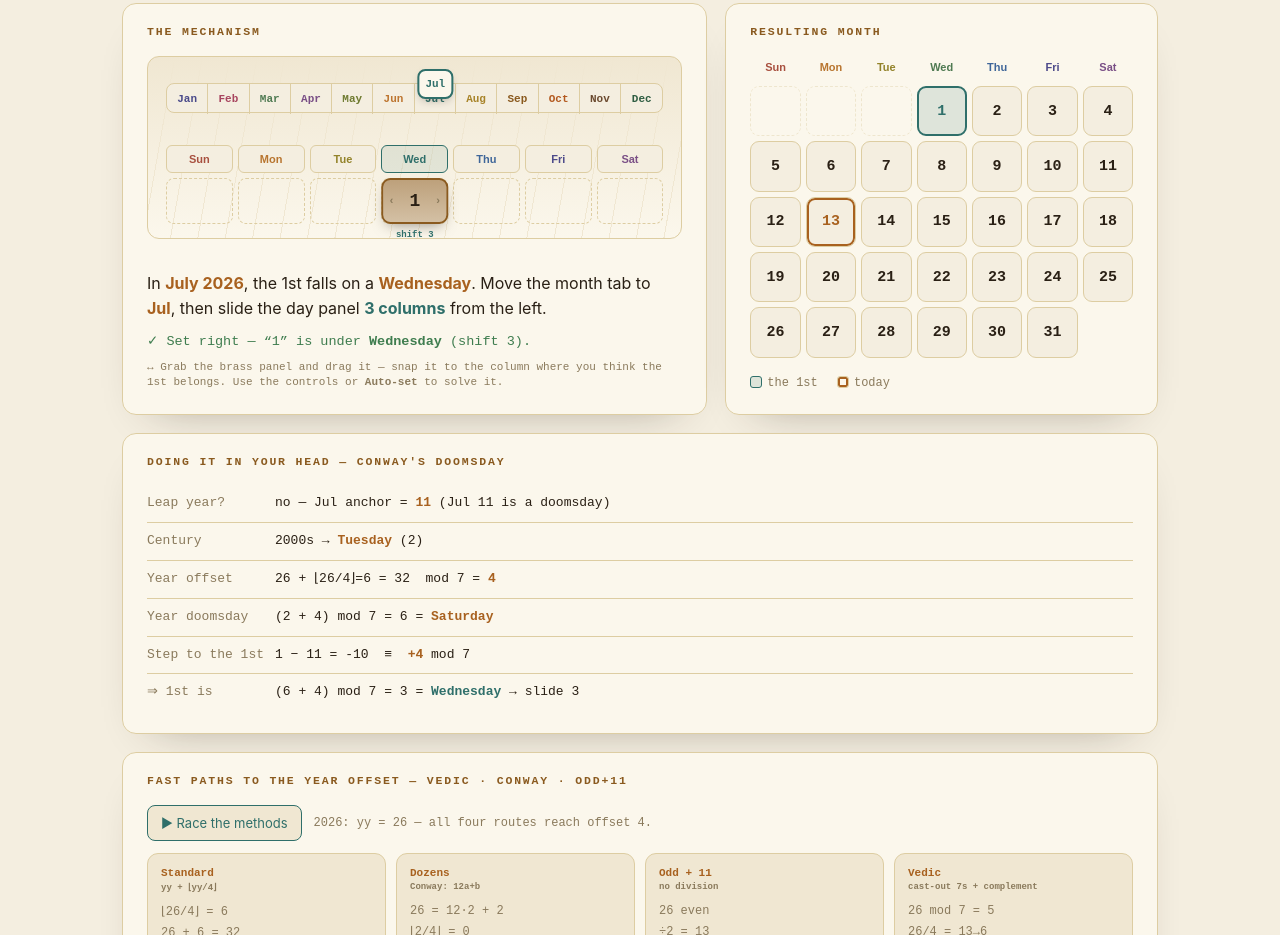
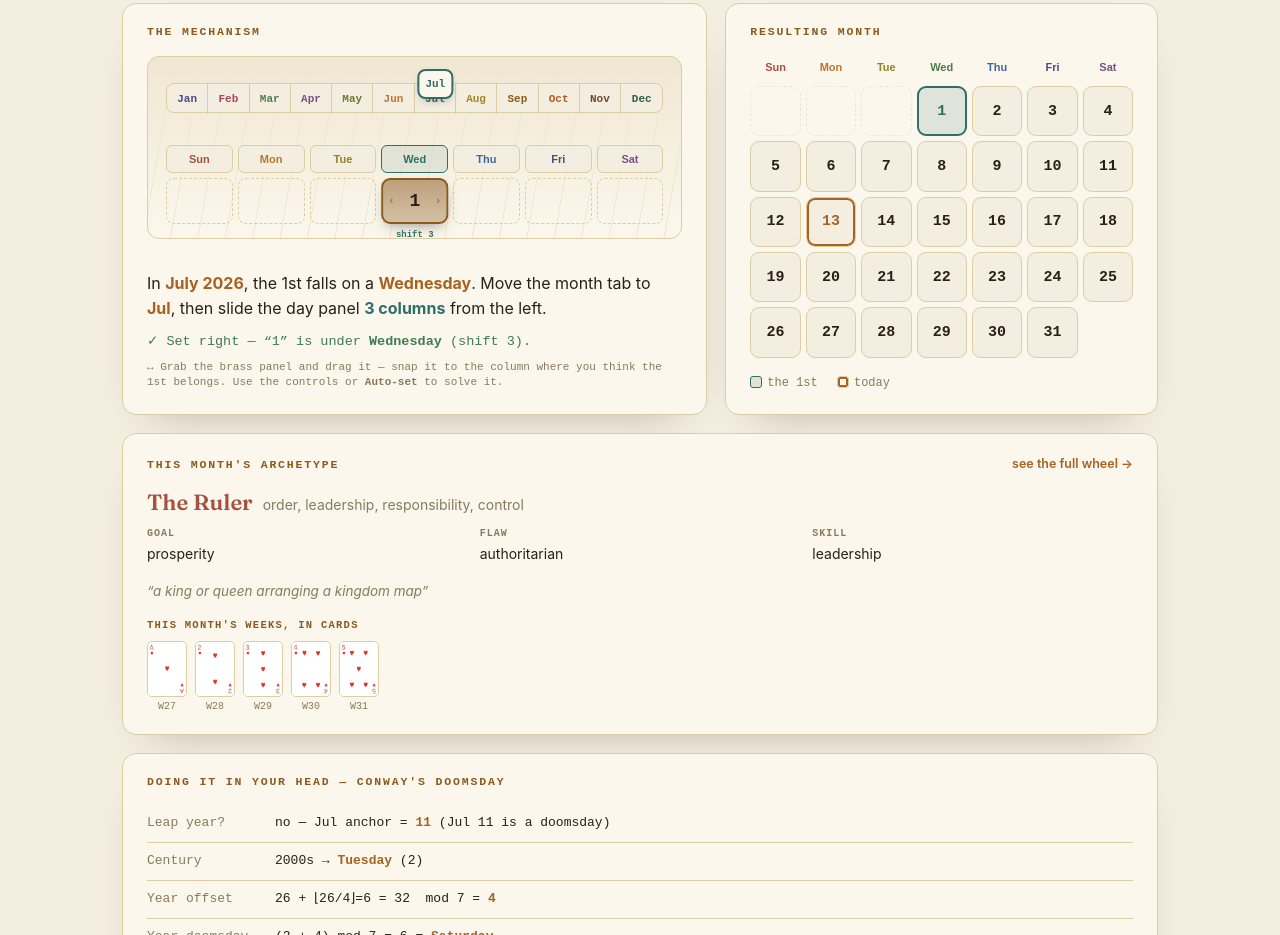
Before and after one commit to DavidTbilisi/Clocks24, a website: page explanation.html in a window 1280 px wide. Shown: the part 326-1261 px from the top of the page. Drawn offline with Linux system fonts and the light colour scheme.

Commit message:
feat(explanation): mix the Archetype Wheel's data into the Doomsday simulator
Add a "This month's archetype" panel to explanation.html that tracks
whatever month/year the simulator is currently browsing (st.y/st.m),
showing that month's brand archetype (goal/flaw/skill/mnemonic) and the
playing cards its ISO weeks draw — reusing months.json/weekCards.json
and the same getISOWeek() approach as archetypes.js, rather than a
static write-up. Links out to the full wheel page.

Co-Authored-By: Claude Sonnet 5 <noreply@anthropic.com>

```diff
--- a/explanation.css
+++ b/explanation.css
@@ -259,7 +259,6 @@ header .lede { margin: 0; max-width: 56ch; color: var(--muted); font-size: 15.5p
 .sw-pick { background: var(--pick-tint); border: 1px solid var(--pick); }
 .sw-today { border: 1px solid var(--line); box-shadow: 0 0 0 2px var(--accent) inset; }
 
-/* ── "Right now" live panel ── */
 /* ── mental math ── */
 .math { font: 13px/1.45 ui-monospace, monospace; }
 .math .row { display: flex; gap: 10px; padding: 9px 0; border-bottom: 1px solid var(--line); }
@@ -291,3 +290,27 @@ header .lede { margin: 0; max-width: 56ch; color: var(--muted); font-size: 15.5p
 .mo-9.mo-9 { color: var(--mo-9); }
 .mo-10.mo-10 { color: var(--mo-10); }
 .mo-11.mo-11 { color: var(--mo-11); }
+
+/* ── "This month's archetype" — mixes the Archetype Wheel's data into the simulator ── */
+.archetype-panel h2 { display: flex; align-items: baseline; justify-content: space-between; flex-wrap: wrap; gap: 8px; }
+.wheel-link { text-transform: none; letter-spacing: normal; font: 600 12.5px -apple-system, sans-serif; color: var(--accent); text-decoration: none; }
+.wheel-link:hover { text-decoration: underline; }
+.wheel-link:focus-visible { outline: 2px solid var(--pick); outline-offset: 2px; }
+
+.archetype-head { display: flex; flex-wrap: wrap; align-items: baseline; gap: 6px 10px; margin-bottom: 14px; }
+.archetype-name { font: 600 22px/1.2 "Fraunces", Georgia, serif; }
+.archetype-idea { color: var(--muted); font-size: 14px; }
+
+.archetype-gfs { display: grid; grid-template-columns: repeat(3,1fr); gap: 12px; margin: 0 0 16px; }
+.archetype-gfs dt { font: 700 10px/1 ui-monospace, monospace; letter-spacing: .1em; text-transform: uppercase; color: var(--muted); margin-bottom: 4px; }
+.archetype-gfs dd { margin: 0; font-size: 14px; }
+@media (max-width: 480px) { .archetype-gfs { grid-template-columns: 1fr; } }
+
+.archetype-mnemonic { margin: 0 0 18px; font-style: italic; color: var(--muted); font-size: 13.5px; }
+
+.archetype-cards-label { font: 700 10.5px/1 ui-monospace, monospace; letter-spacing: .12em; text-transform: uppercase; color: var(--wood); margin-bottom: 10px; }
+.archetype-cards-row { display: flex; flex-wrap: wrap; gap: 8px; }
+.archetype-card { display: flex; flex-direction: column; align-items: center; gap: 4px; }
+.archetype-card img { width: 40px; height: 56px; border-radius: 5px; object-fit: cover; border: 1px solid var(--line); background: #fff; }
+.archetype-card-empty { width: 40px; height: 56px; border-radius: 5px; border: 1px dashed var(--line); display: flex; align-items: center; justify-content: center; }
+.archetype-card span { font: 10px ui-monospace, monospace; color: var(--muted); }
--- a/explanation.html
+++ b/explanation.html
@@ -61,6 +61,22 @@
       </div>
     </div>
 
+    <div class="card archetype-panel" style="margin-top:18px">
+      <h2>This month's archetype <a class="wheel-link" href="archetypes.html">see the full wheel →</a></h2>
+      <div class="archetype-head">
+        <span class="archetype-name" id="expArchetypeName">—</span>
+        <span class="archetype-idea" id="expArchetypeIdea">—</span>
+      </div>
+      <dl class="archetype-gfs">
+        <div><dt>Goal</dt><dd id="expGoal">—</dd></div>
+        <div><dt>Flaw</dt><dd id="expFlaw">—</dd></div>
+        <div><dt>Skill</dt><dd id="expSkill">—</dd></div>
+      </dl>
+      <p class="archetype-mnemonic" id="expMnemonic">—</p>
+      <div class="archetype-cards-label">This month's weeks, in cards</div>
+      <div class="archetype-cards-row" id="expCardsRow"></div>
+    </div>
+
     <div class="card" style="margin-top:18px">
       <h2>Doing it in your head — Conway's Doomsday</h2>
       <div class="math" id="math"></div>
--- a/explanation.js
+++ b/explanation.js
@@ -31,6 +31,60 @@ document.getElementById('today').textContent = `Today (${TODAY.d} ${MO3[TODAY.m]
 function positionPanel(col, animate) {
   panel.style.transition = animate ? '' : 'none';
   panel.style.transform = `translateX(${(col * stepPx).toFixed(2)}px)`;
+}
+
+// ── "This month's archetype" panel — mixes in the Archetype Wheel's data (months.json,
+// weekCards.json) so it tracks whatever month/year the simulator above is browsing ──
+let expMonths = [], expWeekCards = [];
+
+async function loadArchetypeData() {
+  try {
+    const [monthsRes, weekCardsRes] = await Promise.all([fetch('months.json'), fetch('weekCards.json')]);
+    expMonths = await monthsRes.json();
+    expWeekCards = await weekCardsRes.json();
+  } catch (err) {
+    console.error('Error loading archetype panel data:', err);
+  }
+  renderArchetypePanel();
+}
+
+// ISO 8601 week number — same algorithm used on the kiosk and wheel pages
+function getISOWeek(date) {
+  const d = new Date(Date.UTC(date.getFullYear(), date.getMonth(), date.getDate()));
+  const dayNum = (d.getUTCDay() + 6) % 7;
+  d.setUTCDate(d.getUTCDate() - dayNum + 3);
+  const firstThursday = new Date(Date.UTC(d.getUTCFullYear(), 0, 4));
+  const firstDayNum = (firstThursday.getUTCDay() + 6) % 7;
+  firstThursday.setUTCDate(firstThursday.getUTCDate() - firstDayNum + 3);
+  return 1 + Math.round((d - firstThursday) / (7 * 24 * 3600 * 1000));
+}
+
+function renderArchetypePanel() {
+  if (!expMonths.length) return; // data not loaded yet — render() calls this eagerly, that's fine
+  const m = expMonths.find(x => x.month === st.m + 1);
+  if (!m) return;
+
+  const nameEl = document.getElementById('expArchetypeName');
+  nameEl.textContent = `The ${m.archetype}`;
+  nameEl.className = `archetype-name mo-${st.m}`;
+  document.getElementById('expArchetypeIdea').textContent = m.coreIdea;
+  document.getElementById('expGoal').textContent = m.goal;
+  document.getElementById('expFlaw').textContent = m.flaw;
+  document.getElementById('expSkill').textContent = m.skill;
+  document.getElementById('expMnemonic').textContent = `“${m.mnemonicImage}”`;
+
+  // JS Date only supports years 0–275760, but this simulator's year input already
+  // clamps to 1700–2099, so st.y is always safely in range here.
+  const daysInMonth = new Date(st.y, st.m + 1, 0).getDate();
+  const weekNums = new Set();
+  for (let d = 1; d <= daysInMonth; d++) weekNums.add(getISOWeek(new Date(st.y, st.m, d)));
+
+  document.getElementById('expCardsRow').innerHTML = [...weekNums].sort((a, b) => a - b).map(w => {
+    const card = expWeekCards.find(c => c.week === w);
+    return card
+      ? `<div class="archetype-card"><img src="${card.image}" alt="${card.label}" title="Week ${w} — ${card.label}"><span>W${w}</span></div>`
+      : `<div class="archetype-card archetype-card-empty"><span>W${w}</span></div>`;
+  }).join('');
 }
 
 function render() {
@@ -83,6 +137,7 @@ function render() {
 
   renderMath(y, m, correct);
   renderFast(y);
+  renderArchetypePanel();
 }
 
 // ── fast paths to the year offset (Vedic / Conway / Odd+11) ──
@@ -269,3 +324,4 @@ let rz; window.addEventListener('resize', () => { clearTimeout(rz); rz = setTime
 
 render();
 renderBridges();
+loadArchetypeData();
```
Also changed, not shown: CLAUDE.md (+2 -0 lines), README.md.
